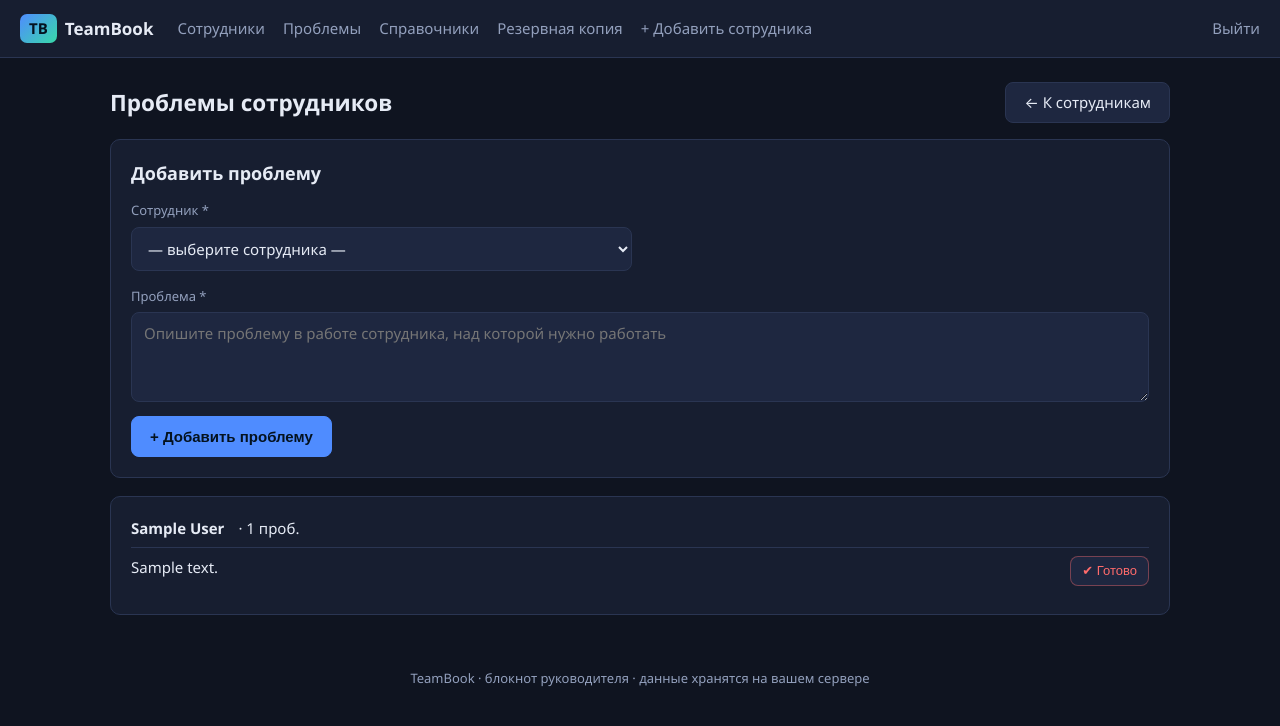
After one commit to shoonia69/teambook, a Flask app: page /problems in a window 1280 px wide. The commit adds this page. Shown: the top 726 px of the page. Run offline with Flask 3, Linux system fonts and the light colour scheme; the visitor is signed in with stand-in values (Sample User, id 1); tables that the repository leaves empty hold one stand-in row (values such as "Sample post").

Commit message:
feat: проблемы в работе сотрудника — блок в карточке + общий список по всем, добавление из карточки и из общего списка

```diff
--- a/app.py
+++ b/app.py
@@ -139,6 +139,13 @@ CREATE TABLE IF NOT EXISTS employee_tags (
     employee_id INTEGER NOT NULL REFERENCES employees(id) ON DELETE CASCADE,
     tag_id      INTEGER NOT NULL REFERENCES tags(id) ON DELETE CASCADE,
     PRIMARY KEY (employee_id, tag_id)
+);
+
+CREATE TABLE IF NOT EXISTS problems (
+    id          INTEGER PRIMARY KEY AUTOINCREMENT,
+    employee_id INTEGER NOT NULL REFERENCES employees(id) ON DELETE CASCADE,
+    text        TEXT NOT NULL DEFAULT '',
+    created_at  TEXT DEFAULT (datetime('now'))
 );
 """
 
@@ -597,6 +604,11 @@ def employee_view(eid):
         (eid,),
     ).fetchall()
 
+    problems = db.execute(
+        "SELECT * FROM problems WHERE employee_id=? ORDER BY id DESC",
+        (eid,),
+    ).fetchall()
+
     # История изменений должности/зарплаты (датированная)
     history = db.execute(
         """
@@ -621,6 +633,7 @@ def employee_view(eid):
         history=history,
         positions=positions,
         emp_tags=emp_tags,
+        problems=problems,
         now_year=datetime.now().year,
     )
 
@@ -840,6 +853,67 @@ def meeting_delete(mid):
         db.execute("DELETE FROM meetings WHERE id=?", (mid,))
         db.commit()
         return redirect(url_for("employee_view", eid=mt["employee_id"]))
+    abort(404)
+
+
+# --------------------------------------------------------------------------- #
+# Проблемы сотрудников
+# --------------------------------------------------------------------------- #
+@app.route("/problems")
+@login_required
+def problems_page():
+    """Общий список: сотрудники, у которых есть зафиксированные проблемы."""
+    db = get_db()
+    rows = db.execute(
+        """SELECT e.id AS eid, e.name AS name, p.id AS pid, p.text AS text, p.created_at
+           FROM problems p
+           JOIN employees e ON e.id = p.employee_id
+           ORDER BY e.name COLLATE NOCASE, p.id DESC""",
+    ).fetchall()
+    # сгруппировать по сотруднику
+    by_emp = {}
+    for r in rows:
+        by_emp.setdefault(r["eid"], {"name": r["name"], "problems": []})["problems"].append(r)
+    employees = db.execute("SELECT id, name FROM employees ORDER BY name COLLATE NOCASE").fetchall()
+    return render_template("problems.html", by_emp=by_emp, employees=employees)
+
+
+@app.route("/employee/<int:eid>/problem/add", methods=["POST"])
+@login_required
+def problem_add(eid):
+    text = request.form.get("text", "").strip()
+    if text:
+        db = get_db()
+        db.execute("INSERT INTO problems (employee_id, text) VALUES (?,?)", (eid, text))
+        db.commit()
+        flash("Проблема добавлена", "ok")
+    return redirect(url_for("employee_view", eid=eid))
+
+
+@app.route("/problem/add", methods=["POST"])
+@login_required
+def problem_add_general():
+    """Добавить проблему из общего списка (выбор сотрудника в форме)."""
+    eid = _clean_int(request.form.get("employee_id"))
+    text = request.form.get("text", "").strip()
+    if eid and text:
+        db = get_db()
+        db.execute("INSERT INTO problems (employee_id, text) VALUES (?,?)", (eid, text))
+        db.commit()
+        flash("Проблема добавлена", "ok")
+    return redirect(url_for("problems_page"))
+
+
+@app.route("/problem/<int:pid>/delete", methods=["POST"])
+@login_required
+def problem_delete(pid):
+    db = get_db()
+    p = db.execute("SELECT * FROM problems WHERE id=?", (pid,)).fetchone()
+    if p:
+        db.execute("DELETE FROM problems WHERE id=?", (pid,))
+        db.commit()
+        flash("Проблема удалена", "ok")
+        return redirect(url_for("employee_view", eid=p["employee_id"]))
     abort(404)
 
 
--- a/static/style.css
+++ b/static/style.css
@@ -123,6 +123,15 @@ a.view { color: var(--accent2); font-weight: 500; }
 .tag-option input { accent-color: var(--c); }
 .tag-dot { display: inline-block; width: 10px; height: 10px; border-radius: 50%; margin-right: 6px; }
 
+/* ---------- проблемы ---------- */
+.problem-add { margin-top: 14px; border-top: 1px solid var(--border); padding-top: 12px; }
+.problem-add textarea { width: 100%; margin-bottom: 8px; }
+.problem-row {
+  display: flex; gap: 12px; align-items: flex-start;
+  padding: 8px 0; border-top: 1px solid var(--border);
+}
+.problem-row:first-of-type { border-top: none; }
+
 /* ---------- forms ---------- */
 .form-grid { display: grid; grid-template-columns: 1fr 1fr; gap: 16px; }
 .form-grid .full { grid-column: 1 / -1; }
--- a/templates/base.html
+++ b/templates/base.html
@@ -13,6 +13,7 @@
   </div>
   <nav class="nav">
     <a href="{{ url_for('index') }}">Сотрудники</a>
+    <a href="{{ url_for('problems_page') }}">Проблемы</a>
     <a href="{{ url_for('catalogs') }}">Справочники</a>
     <a href="{{ url_for('backup_page') }}">Резервная копия</a>
     <a href="{{ url_for('employee_new') }}">+ Добавить сотрудника</a>
--- /dev/null
+++ b/templates/problems.html
@@ -0,0 +1,58 @@
+{% extends "base.html" %}
+{% block title %}Проблемы · TeamBook{% endblock %}
+{% block content %}
+
+<div class="toolbar">
+  <h2 style="margin:0">Проблемы сотрудников</h2>
+  <div class="spacer"></div>
+  <a class="btn" href="{{ url_for('index') }}">← К сотрудникам</a>
+</div>
+
+<div class="card" style="margin-bottom:18px">
+  <div class="panel-title">Добавить проблему</div>
+  <form method="post" action="{{ url_for('problem_add_general') }}">
+    <div class="form-grid">
+      <div>
+        <label>Сотрудник *</label>
+        <select name="employee_id" required>
+          <option value="">— выберите сотрудника —</option>
+          {% for e in employees %}
+            <option value="{{ e.id }}">{{ e.name }}</option>
+          {% endfor %}
+        </select>
+      </div>
+      <div class="full">
+        <label>Проблема *</label>
+        <textarea name="text" placeholder="Опишите проблему в работе сотрудника, над которой нужно работать" required></textarea>
+      </div>
+    </div>
+    <div class="btn-row">
+      <button class="btn primary" type="submit">+ Добавить проблему</button>
+    </div>
+  </form>
+</div>
+
+{% if by_emp %}
+  {% for eid, info in by_emp.items() %}
+  <div class="card" style="margin-bottom:14px">
+    <div class="toolbar" style="margin-bottom:8px">
+      <a class="emp-link" href="{{ url_for('employee_view', eid=eid) }}"><strong>{{ info.name }}</strong></a>
+      <span class="sub">· {{ info.problems|length }} проб.</span>
+      <div class="spacer"></div>
+    </div>
+    {% for p in info.problems %}
+      <div class="problem-row">
+        <div style="flex:1;white-space:pre-wrap">{{ p.text }}</div>
+        <form method="post" action="{{ url_for('problem_delete', pid=p.pid) }}"
+              onsubmit="return confirm('Удалить проблему?')">
+          <button class="btn small danger" type="submit" title="Отметить решённой и удалить">✔ Готово</button>
+        </form>
+      </div>
+    {% endfor %}
+  </div>
+  {% endfor %}
+{% else %}
+  <div class="card"><div class="empty">Проблем не зафиксировано ни у кого. Отлично!</div></div>
+{% endif %}
+
+{% endblock %}
```
Also changed, not shown: templates/employee_view.html (+40 -0 lines), test_app.py (+29 -1 lines), README.md.
